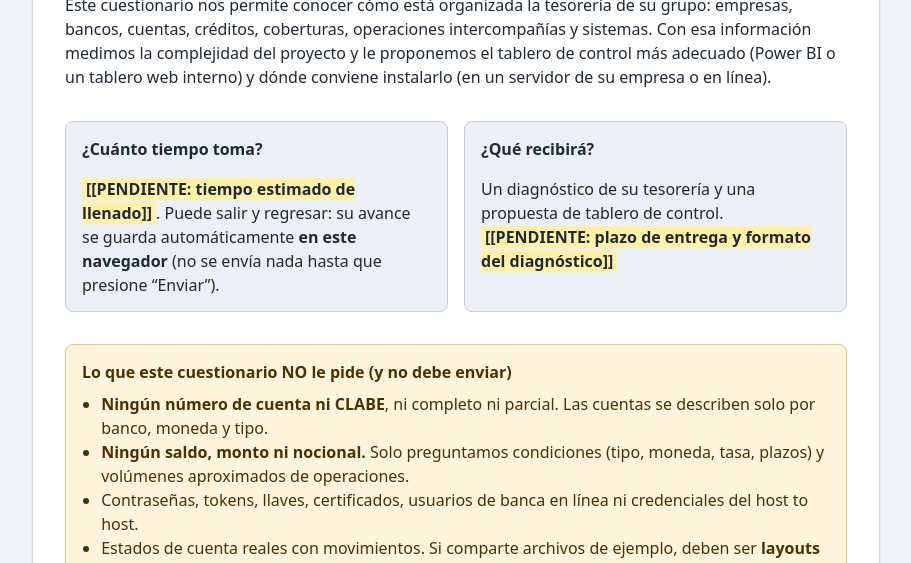
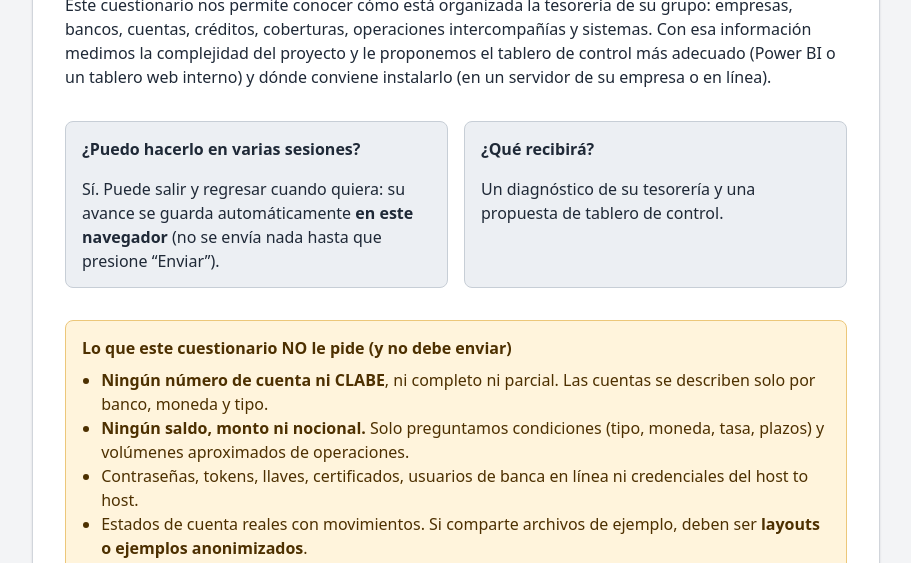
Before and after one commit to carsam68-MonheyB/Diagnostico-Tesoreria-Inteligente, a plain HTML site: page index.html in a window 1280 px wide. Shown: the part 237-800 px from the top of the page, without its empty margins (184-1095 px from the left). Drawn offline with Linux system fonts and the light colour scheme.

Commit message:
Quitar tiempo estimado, plazo de entrega y plazo de respuesta (no se promete ninguno)
Co-Authored-By: Claude Opus 5.5 <noreply@anthropic.com>
Claude-Session: https://claude.ai/code/session_01LEis1nwVdew7aNBgu1FXUQ

```diff
--- a/index.html
+++ b/index.html
@@ -61,12 +61,12 @@
 
       <div class="campos dos">
         <div class="caja caja-info">
-          <h3>¿Cuánto tiempo toma?</h3>
-          <p><span class="pendiente">[[PENDIENTE: tiempo estimado de llenado]]</span>. Puede salir y regresar: su avance se guarda automáticamente <strong>en este navegador</strong> (no se envía nada hasta que presione “Enviar”).</p>
+          <h3>¿Puedo hacerlo en varias sesiones?</h3>
+          <p>Sí. Puede salir y regresar cuando quiera: su avance se guarda automáticamente <strong>en este navegador</strong> (no se envía nada hasta que presione “Enviar”).</p>
         </div>
         <div class="caja caja-info">
           <h3>¿Qué recibirá?</h3>
-          <p>Un diagnóstico de su tesorería y una propuesta de tablero de control. <span class="pendiente">[[PENDIENTE: plazo de entrega y formato del diagnóstico]]</span></p>
+          <p>Un diagnóstico de su tesorería y una propuesta de tablero de control.</p>
         </div>
       </div>
 
```
Also changed, not shown: gracias.html (+1 -1 lines), 1 other file.
